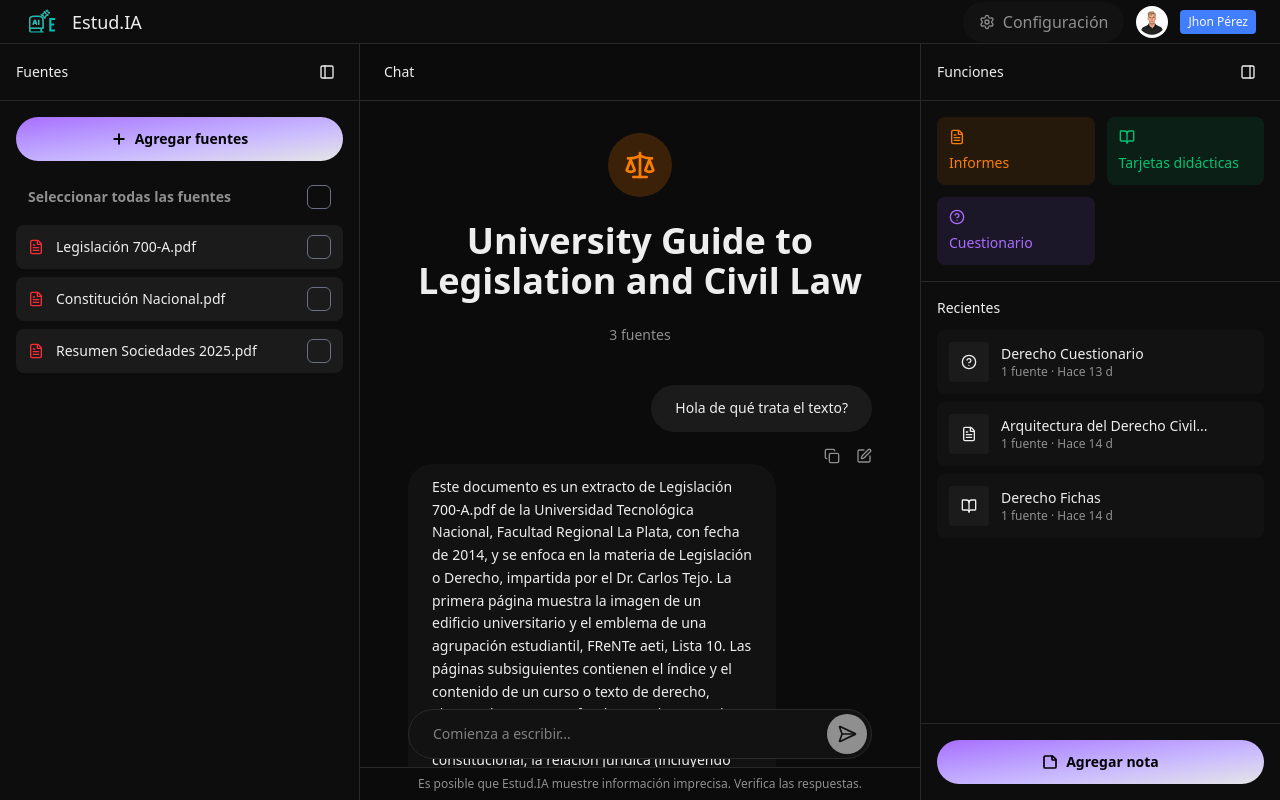
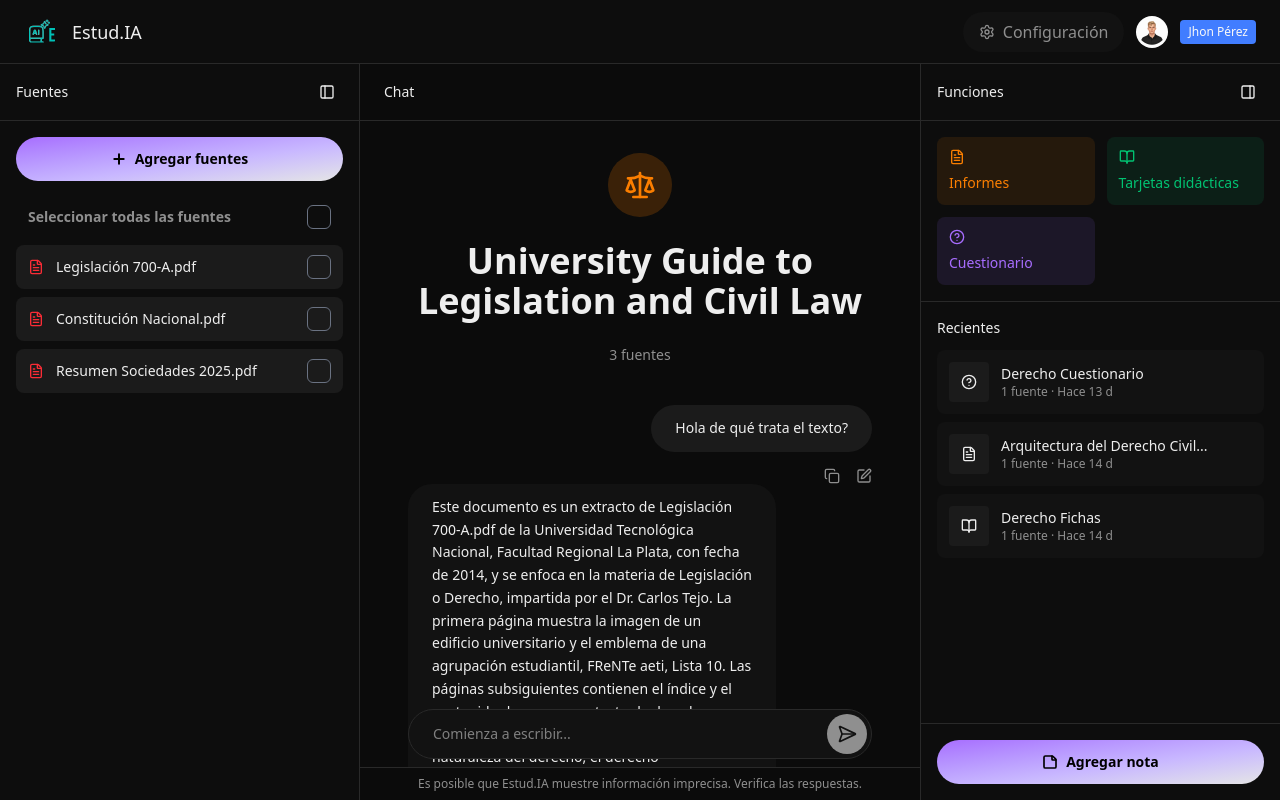
Before and after one commit to PietrantuonoFranco/Estud.ia, a Next.js app in the folder estud.ia/: page /notebook/1 in a window 1280 px wide. Built offline with nearby package versions, Linux system fonts and the light colour scheme.

Commit message:
fix: adjust padding in Header component for improved layout

```diff
--- a/estud.ia/app/components/Header.tsx
+++ b/estud.ia/app/components/Header.tsx
@@ -15,7 +15,7 @@
   }
 
   return (
-    <header className="flex h-16 items-center justify-between border-b border-border bg-[var(--panel-bg)] px-6">
+    <header className="flex h-16 items-center justify-between border-b border-border bg-[var(--panel-bg)] py-3 px-6">
       <Link href="/" className="flex items-center gap-3">
         <div className="flex h-9 w-9 items-center justify-center rounded-lg">
           <Image  src="/favicon.png" alt="Estud.IA Logo" width={32} height={32} className="rounded-full" />
```
